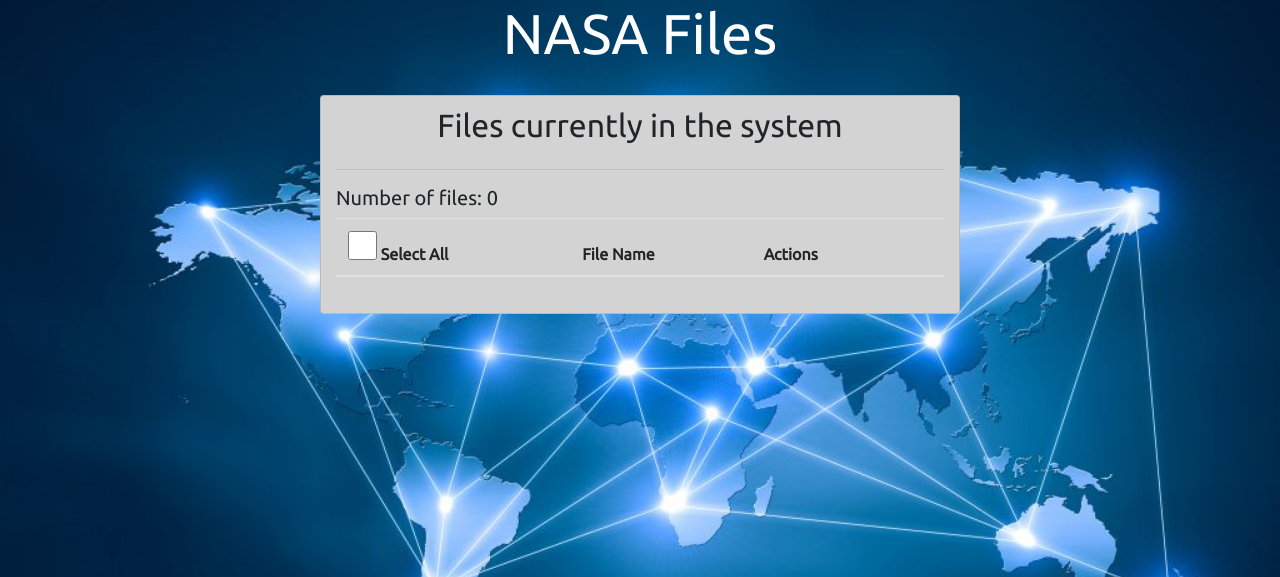
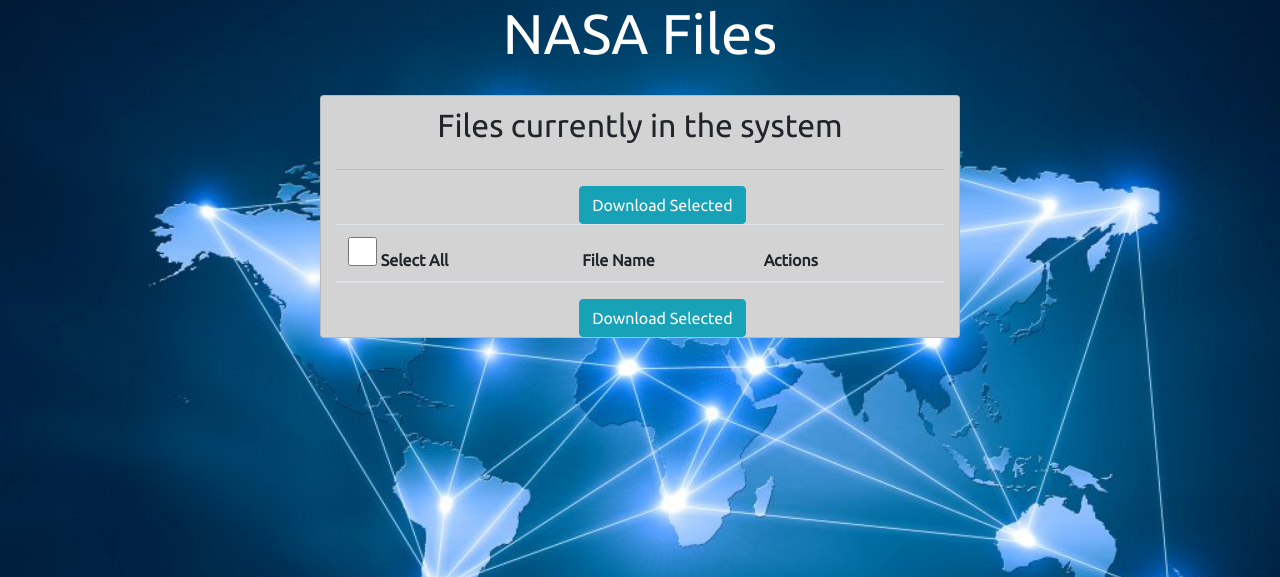
Before and after one commit to TravisAdsittBoiseState/Hydrological-Data-Managment, a Django app: page /nasa in a window 1280 px wide. Shown: the part 56-633 px from the top of the page. Run offline with Django 3.2, Linux system fonts and the light colour scheme; a user stored in the database is signed in; lists and menus that the app fills with data are empty; some libraries are stand-ins or nearby versions.

Commit message:
added nonfucntioning download all buttons above/below file table

```diff
--- a/website/core/static/home/style.css
+++ b/website/core/static/home/style.css
@@ -34,3 +34,9 @@
 .file-list {
 	padding-bottom: 20px;
 }
+
+.bulk_download {
+	margin: auto;
+	width: 20%;
+	font-color: #000000;
+}
--- a/website/core/templates/core/files.tpl.html
+++ b/website/core/templates/core/files.tpl.html
@@ -26,8 +26,9 @@
 <div class="card col-md-6 offset-md-3" id="home-description">
 	<h2 class="text-center">Files currently in the system</h2>
 	<hr>
-	<div class="file-list">
-		<h5>Number of files: {{num_files}}</h5>
+		<div class="bulk_download">
+			<button class="btn btn-info">Download Selected</button>
+		</div>
 		<table class="table table-striped">
 			<thead>
 				<tr>
@@ -56,6 +57,11 @@
 			{% endfor %}
 			</tbody>
 		</table>
+
+		<div class="bulk_download">
+			<button class="btn btn-info">Download Selected</button>
+		</div>
+
 	</div>
 </div>
 {% endblock %}
```
